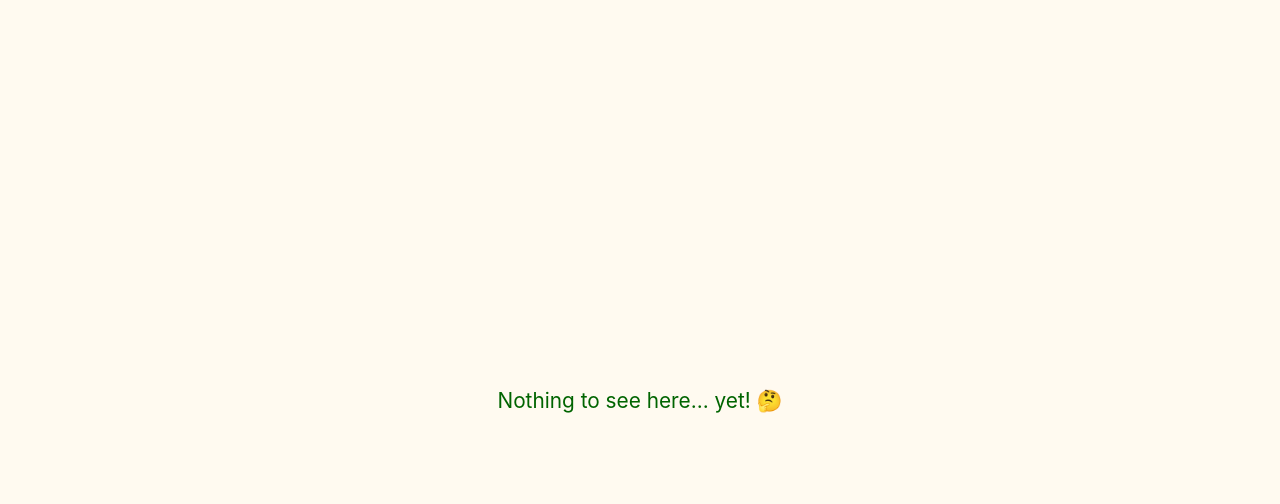
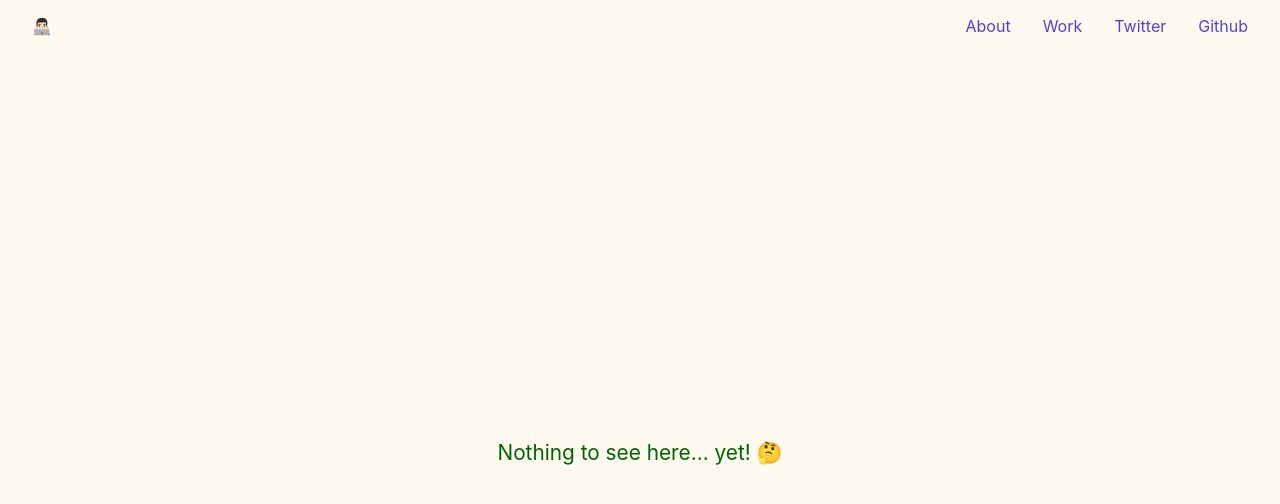
Before and after one commit to hughlilly/hughlilly.github.io, a plain HTML site: page index.html in a window 1280 px wide. Drawn offline with Linux system fonts and the light colour scheme.

Commit message:
Add navbar
Fix body (stop vertical scrollbar) with `overflow: hidden;`

```diff
--- a/index.html
+++ b/index.html
@@ -37,7 +37,16 @@
 
     <body>
         <header>
-            <nav></nav>
+            <navbar>
+                <ul class="nav-list">
+                    <!-- Emoji male-technologist-light-skin-tone, from https://emojigraph.org/man-technologist-light-skin-tone/ -->
+                    <li class="nav-item"><a href="#">&#x1F468;&#x1F3FB;&#x200D;&#x1F4BB; </a></li>
+                    <li class="nav-item"><a href="#">About</a></li>
+                    <li class="nav-item"><a href="#">Work</a></li>
+                    <li class="nav-item"><a href="#">Twitter</a></li>
+                    <li class="nav-item"><a href="#">Github</a></li>
+                </ul>
+            </navbar>
         </header>
         <section id="announcement">
             Nothing to see here… yet! 🤔
```
